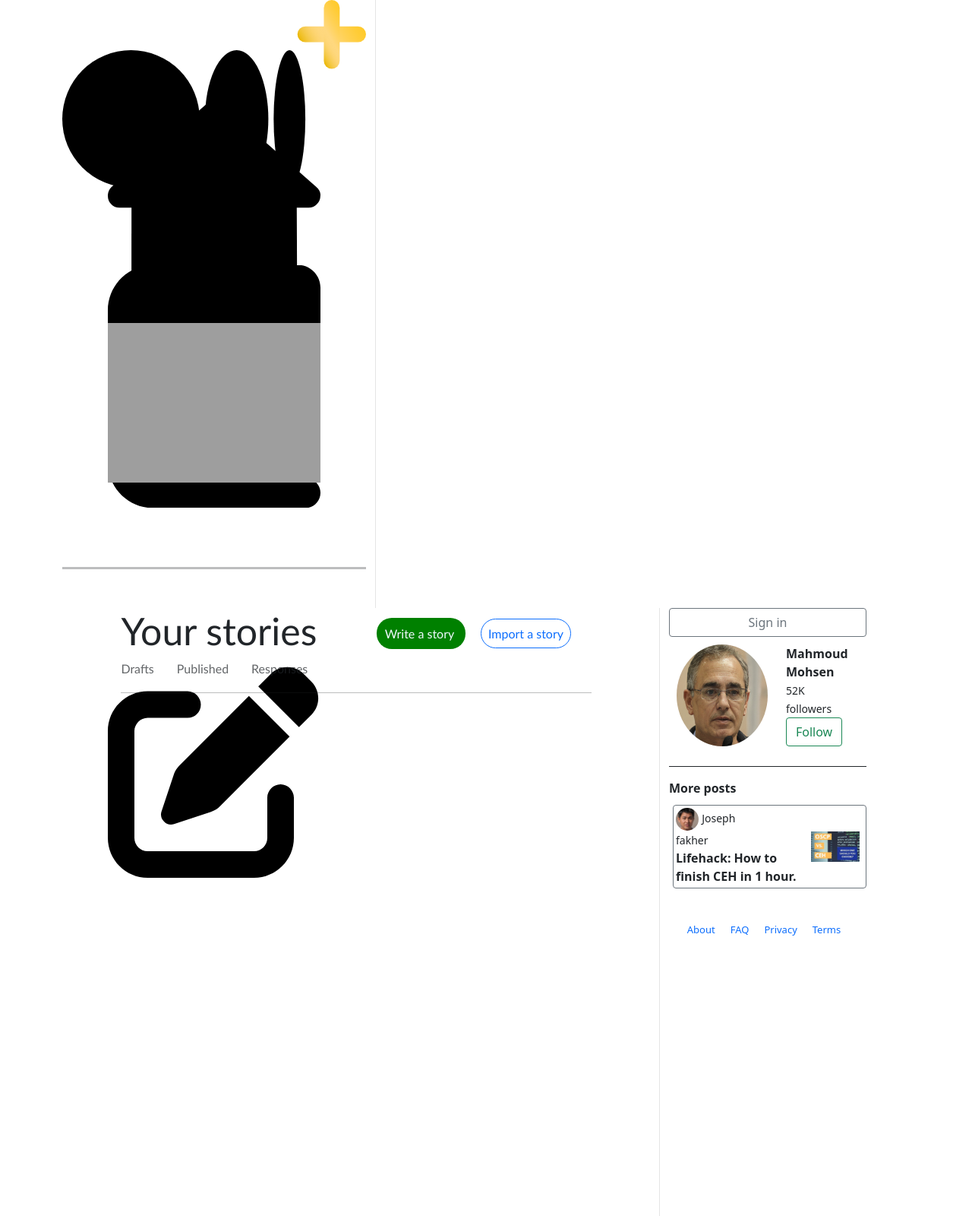
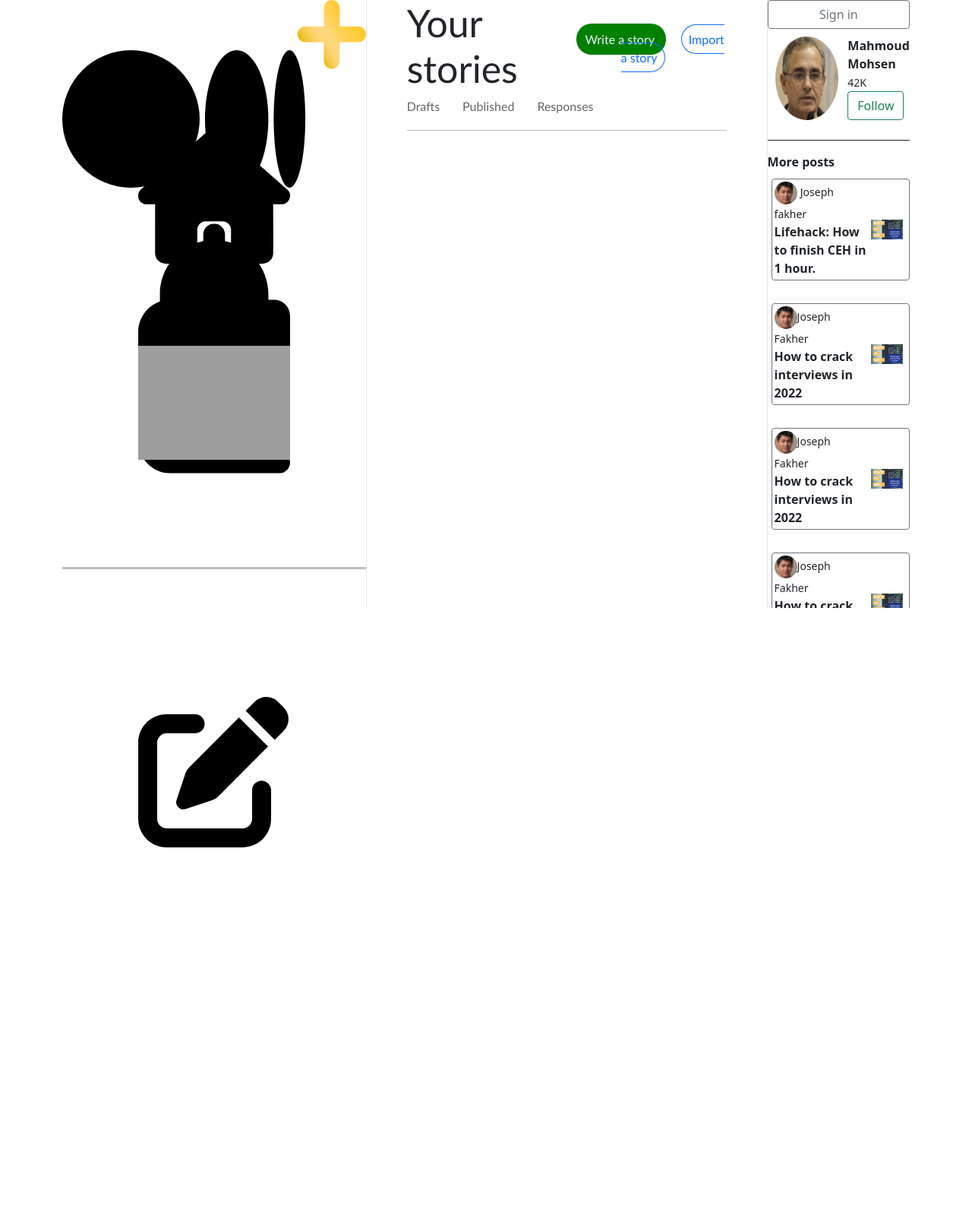
Before and after one commit to MahmoudMohsenEgy/Another-Medium, a PHP site: page /stories-page.html in a window 1280 px wide. Shown: the whole page at 76% size. After the commit the page ends 1115 px from the top, so only its background shows below. Run offline with PHP 8.4, Linux system fonts and the light colour scheme; grey boxes are pictures that could not be loaded.

Commit message:
solving css issues

```diff
--- a/stories-page.html
+++ b/stories-page.html
@@ -5,18 +5,21 @@
     <meta http-equiv="X-UA-Compatible" content="IE=edge">
     <meta name="viewport" content="width=device-width, initial-scale=1.0">
     <link rel="icon" type="image/x-icon" href="assets/LeftNavBar/icons/favicon_2.svg">
+    <link rel="stylesheet" href="https://cdn.jsdelivr.net/npm/bootstrap@5.1.3/dist/css/bootstrap.min.css">
+    <link rel="stylesheet" href="style/layout_style.css">
+    <link rel="stylesheet" href="style/stories_style.css">
+
     <!-- Change this to your page name-->
 
     <title>Change This to your page name</title>
 
     <!--################################-->
-    <link rel="stylesheet" href="https://cdn.jsdelivr.net/npm/bootstrap@5.1.3/dist/css/bootstrap.min.css">
-    <link rel="stylesheet" href="style/layout_style.css">
-    <link rel="stylesheet" href="style/stories_style.css">
+
+
 </head>
 <body>
-    <div class="container">
-        <div class="row">
+    <div class="container-lg">
+        <div class="roww">
             <div class="column left">
                 <a href="layout.html">
                     <img style="cursor: pointer;" src="./assets/LeftNavBar/icons/MediumPlus.svg" alt="medium plus"/>
@@ -75,7 +78,7 @@
                 </div>
 
             </div>
-            <div class="right column">
+            <div class="right column" style="">
 
                 <div class="rightBlock">
                     <a href="" role="button" class="btn btn-outline-secondary">Sign in</a>
@@ -140,8 +143,10 @@
         </div>
     </div>
 
-<script src="./js/stories-page.js"></script>
+
 <script src="https://cdn.jsdelivr.net/npm/bootstrap@5.1.3/dist/js/bootstrap.min.js"></script>
 <script src="https://cdnjs.cloudflare.com/ajax/libs/jquery/3.6.0/jquery.min.js"></script>
+<script src="./js/stories-page.js"></script>
+<script src="./js/post-page.js"></script>
 </body>
 </html>
--- a/style/layout_style.css
+++ b/style/layout_style.css
@@ -15,6 +15,7 @@
     margin: 0 auto;
 }
 .roww{
+    width: auto;
     display: flex;
     flex-direction: row;
     height: fit-content;
@@ -56,15 +57,15 @@
 }
 
 .leftAssets {
-    transform: scale(0.7);
+    transform: scale(0.5);
     padding: 0pt;
     margin-top: 50px;
     margin-bottom: 50px;
-    transition: all 0.5s;
+    transition: all 1.5s;
 }
 .leftAssets:hover {
     cursor: pointer;
-    transform: scale(1.5) ;
+    transform: scale(0.76) ;
 }
 #navBar {
     height: 100%;
```
Also changed, not shown: layout.html (+4 -3 lines).
